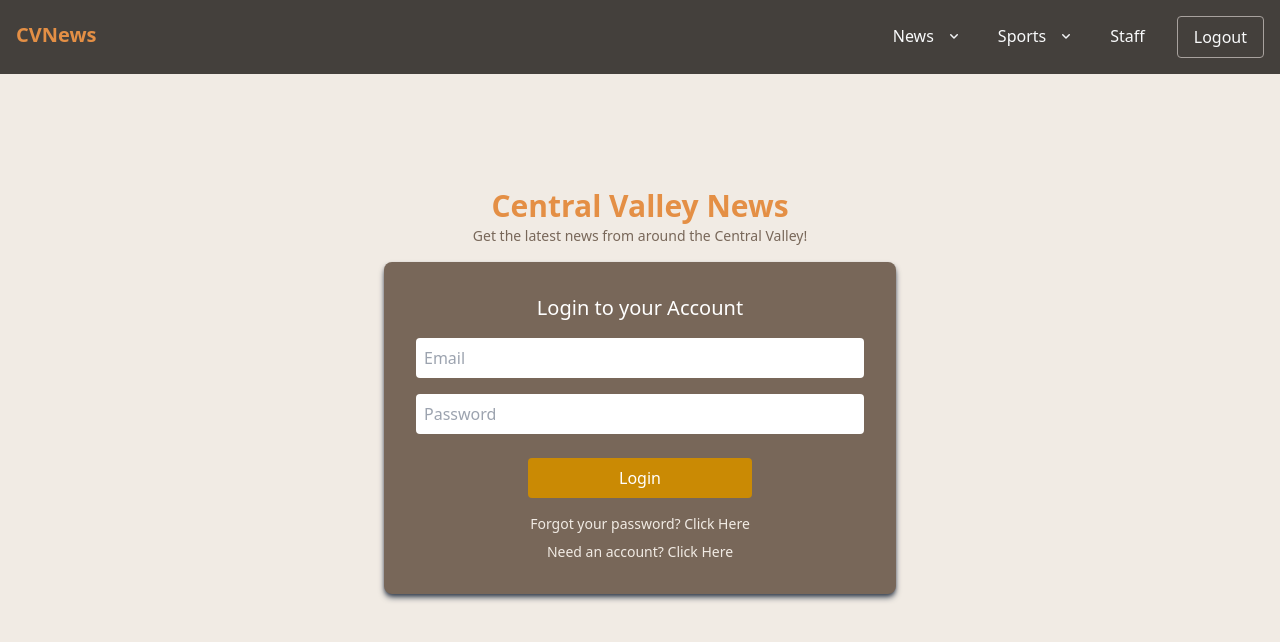
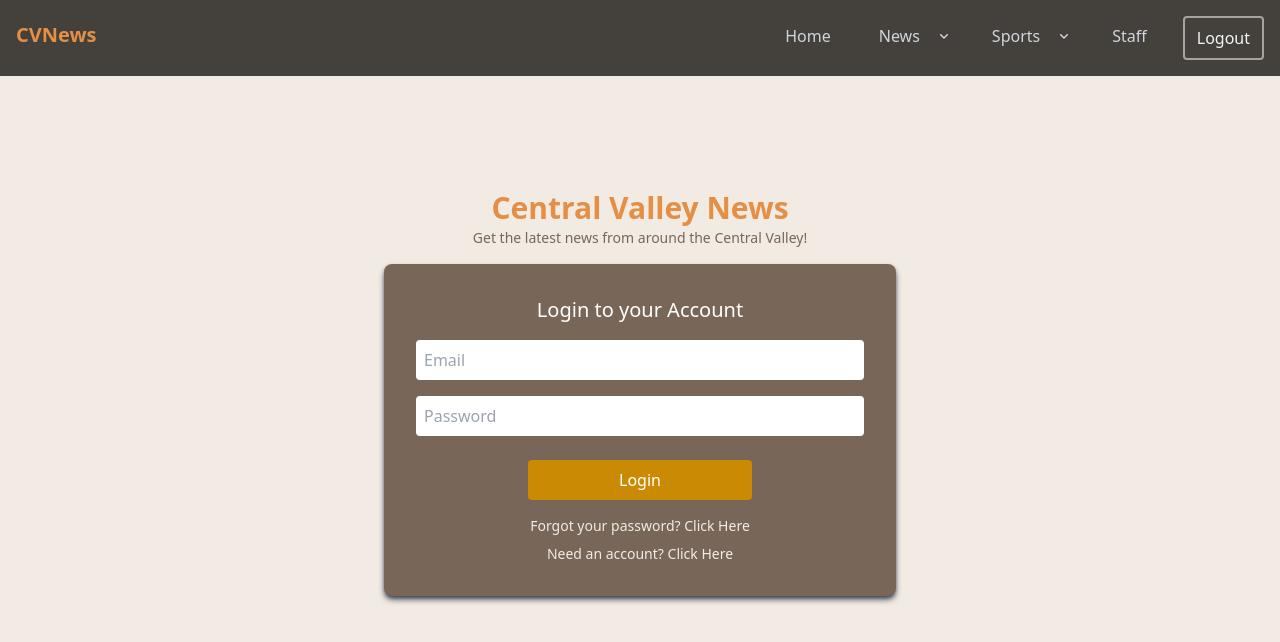
Before and after one commit to Algorithm-Allies/valleyNews, a React (Vite) app in the folder client/: page /auth/login in a window 1280 px wide. Shown: the top 642 px of the page. Built offline with nearby package versions, Linux system fonts and the light colour scheme.

Commit message:
add interactive styles

```diff
--- a/client/src/components/NavBar.jsx
+++ b/client/src/components/NavBar.jsx
@@ -1,9 +1,13 @@
-import { Link } from "react-router-dom";
+import { Link, NavLink } from "react-router-dom";
 import { ChevronDownIcon, ChevronRightIcon } from "@heroicons/react/16/solid";
 import * as DropdownMenu from "@radix-ui/react-dropdown-menu";
 import React from "react";
 
 const LINKS = [
+  {
+    label: "Home",
+    href: "/",
+  },
   {
     label: "News",
     href: "/news",
@@ -32,8 +36,8 @@ function Dropdown({ subLinks }) {
   return (
     <DropdownMenu.Root>
       <DropdownMenu.Trigger asChild>
-        <button className="group text-gray-100 px-1 outline-none">
-          <ChevronDownIcon className="block size-4 stroke-2 group-data-[state=open]:rotate-180 transition-transform" />
+        <button className="group text-gray-300 px-1 outline-none rounded-sm hover:text-gray-50 focus-visible:text-gray-50 focus-visible:outline-none focus-visible:outline focus-visble:outline-1 focus-visible:outline-custom-orange">
+          <ChevronDownIcon className="block size-4 stroke-2 group-data-[state=open]:rotate-180  transition-transform" />
         </button>
       </DropdownMenu.Trigger>
       <DropdownMenu.Portal>
@@ -43,15 +47,19 @@ function Dropdown({ subLinks }) {
         >
           {subLinks.map((link) => (
             <DropdownMenu.Item asChild>
-              <Link
+              <NavLink
                 to={link.href}
-                className="group text-sm font-semibold leading-none rounded-sm flex items-center  p-2 outline-none hover:bg-stone-100"
+                className={({ isActive }) => {
+                  return `group text-sm font-semibold leading-none rounded-sm flex items-center  p-2 outline-none hover:bg-stone-100 focus-visible:bg-stone-100  ${
+                    isActive ? "bg-stone-100" : ""
+                  } `;
+                }}
               >
                 {link.label}
                 <div className="ml-auto pl-5">
-                  <ChevronRightIcon className="size-4 text-stone-500 group-hover:text-stone-600 group-hover:translate-x-0.5 transition-all" />
+                  <ChevronRightIcon className="size-4 text-stone-500 group-focus-visible:text-stone-600 group-focus-visible:translate-x-0.5 group-hover:text-stone-600  group-hover:translate-x-0.5 transition-all" />
                 </div>
-              </Link>
+              </NavLink>
             </DropdownMenu.Item>
           ))}
         </DropdownMenu.Content>
@@ -63,9 +71,16 @@ function Dropdown({ subLinks }) {
 function NavDropdown({ children, href, subLinks }) {
   return (
     <div className="flex items-center">
-      <Link to={href} className="inline-block text-base p-2">
+      <NavLink
+        to={href}
+        className={({ isActive }) =>
+          `inline-block text-base py-2 px-3 outline-none rounded-sm hover:text-gray-50 focus-visible:text-gray-50 focus-visible:outline-none focus-visible:outline focus-visble:outline-1 focus-visible:outline-custom-orange ${
+            isActive ? "text-gray-50" : "text-gray-300"
+          } `
+        }
+      >
         {children}
-      </Link>
+      </NavLink>
       <Dropdown subLinks={subLinks} />
     </div>
   );
@@ -75,10 +90,13 @@ function NavBar() {
   return (
     <nav className="bg-stone-700 p-4">
       <div className="max-w-7xl mx-auto flex items-baseline">
-        <Link className=" text-custom-orange text-xl font-bold" to="/">
+        <Link
+          className="text-custom-orange text-xl font-bold outline-none rounded-sm focus-visible:outline-none focus-visible:outline focus-visble:outline-1 focus-visible:outline-custom-orange"
+          to="/"
+        >
           CVNews
         </Link>
-        <ul className="ml-auto flex gap-6 text-gray-50">
+        <ul className="ml-auto flex gap-6">
           {LINKS.map((link) => {
             return (
               <li>
@@ -87,15 +105,22 @@ function NavBar() {
                     {link.label}
                   </NavDropdown>
                 ) : (
-                  <Link className="inline-block text-base p-2" to={link.href}>
+                  <NavLink
+                    className={({ isActive }) =>
+                      `inline-block  text-base py-2 px-3 outline-none rounded-sm     hover:text-gray-50 focus-visible:text-gray-50 focus-visible:outline-none focus-visible:outline focus-visble:outline-1 focus-visible:outline-custom-orange ${
+                        isActive ? "text-gray-50" : "text-gray-300"
+                      }`
+                    }
+                    to={link.href}
+                  >
                     {link.label}
-                  </Link>
+                  </NavLink>
                 )}
               </li>
             );
           })}
           <li>
-            <button className="text-base border py-2 px-4 border-stone-400 rounded">
+            <button className="text-base border-2 py-2 px-3 border-stone-400 rounded outline-none transition-colors text-gray-100 hover:bg-custom-orange hover:border-transparent hover:text-gray-50 focus-visible:border-custom-orange">
               Logout
             </button>
           </li>
```
